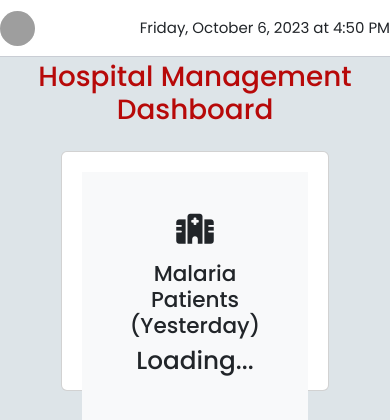
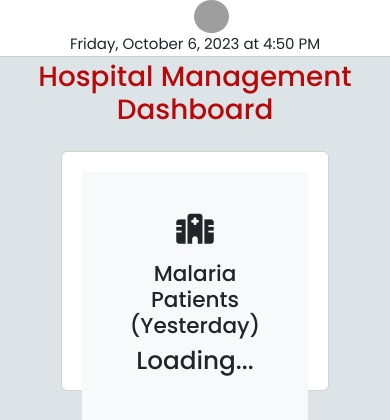
Before and after one commit to webapp-master/my-1st-web-app-project, a Django app: page /dashboard/ in a window 390 px wide; the page is wider, and only the part inside the window is pictured. Shown: the top 420 px of that part. Run offline with Django 4.2, Linux system fonts and the light colour scheme; grey boxes are pictures that could not be loaded.

Commit message:
I'm trying to revamp the 'header' when the screen sizes is small

```diff
--- a/static/css/dashboard.css
+++ b/static/css/dashboard.css
@@ -82,11 +82,17 @@
 
 
 
+
+
 .header__img {
   width: 35px;
   height: 35px;
   border-radius: 50%;
+  margin-right: -2rem;
 }
+
+
+
 
 .header__logo {
   font-weight: var(--font-semi-bold);
@@ -250,3 +256,17 @@
     margin: 0; /* Remove margins to prevent overlapping */
   }
 }
+
+
+
+@media screen and (max-width: 768px) {
+  .header {
+      display: flex;
+      flex-direction: column; /* Stack elements vertically on small screens */
+      align-items: center; /* Center align items horizontally */
+  }
+
+  .header__logo {
+      margin-top: 10px; /* Adjust the margin as needed to control vertical spacing */
+  }
+}
```
